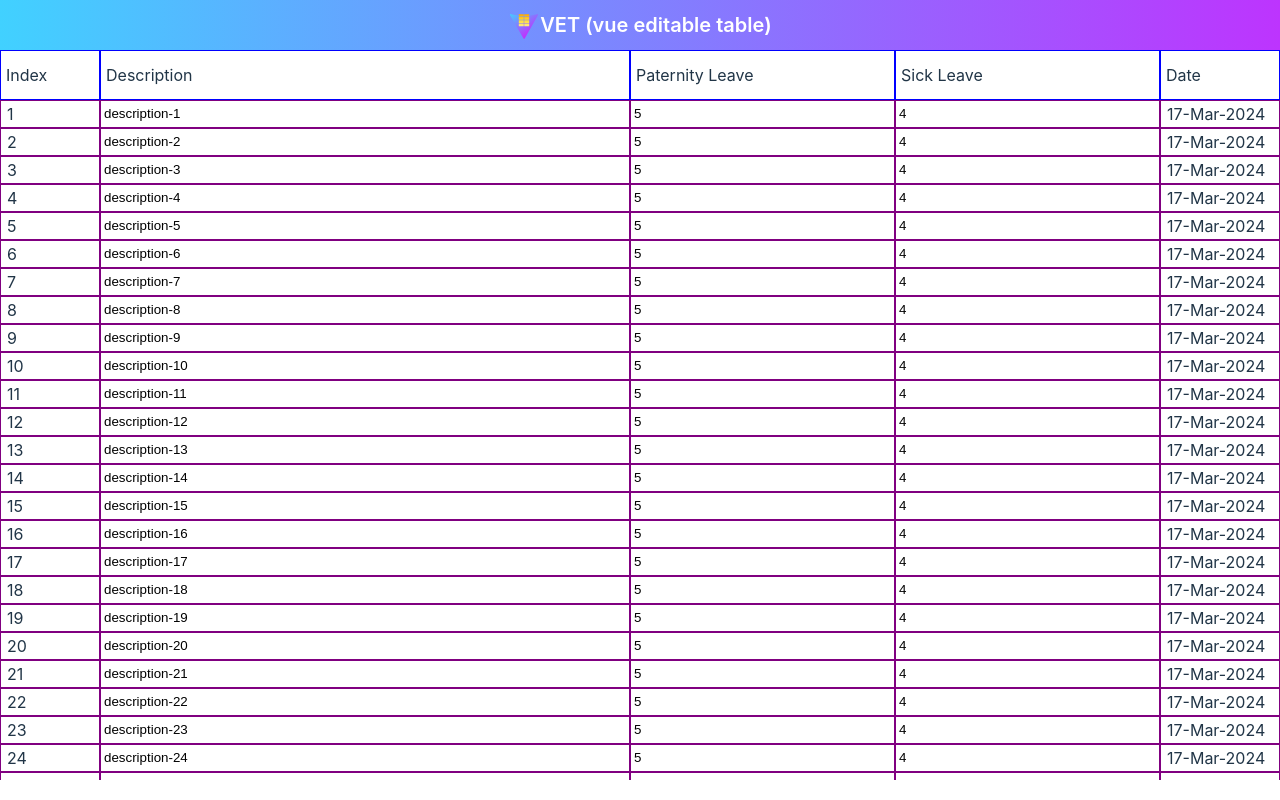
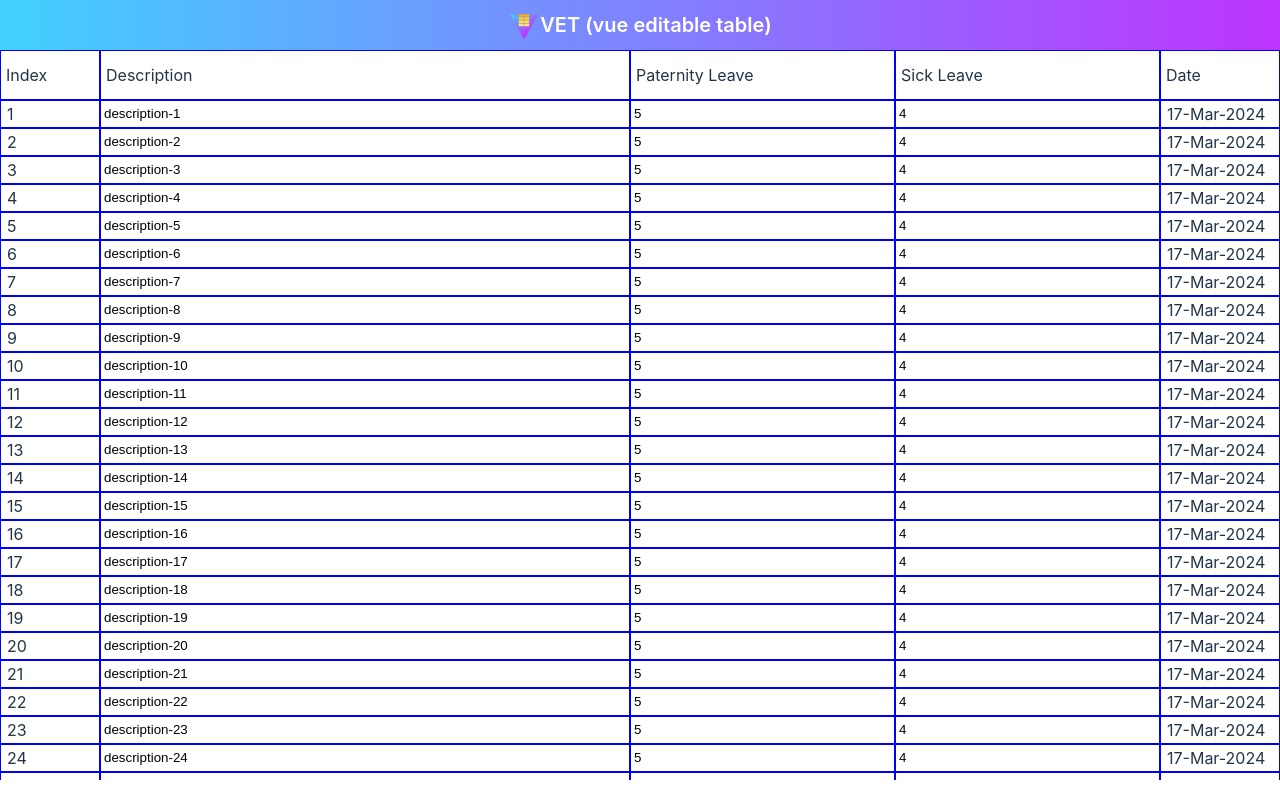
Before and after one commit to AgentSingle/vet, a Vue app: page / in a window 1280 px wide. Built offline with nearby package versions, Linux system fonts and the light colour scheme.

Commit message:
VERSION-0.3.0, modify

```diff
--- a/src/components/VET/vue/vet.vue
+++ b/src/components/VET/vue/vet.vue
@@ -105,8 +105,8 @@ onMounted(() => {
 }
 .vetTableContent {
   box-sizing: border-box;
-  /* border: 1px solid blue; */
-  border: 1px solid purple;
+  border: 1px solid blue;
+  /* border: 1px solid purple; */
   padding: 1px;
 }
 </style>
```
